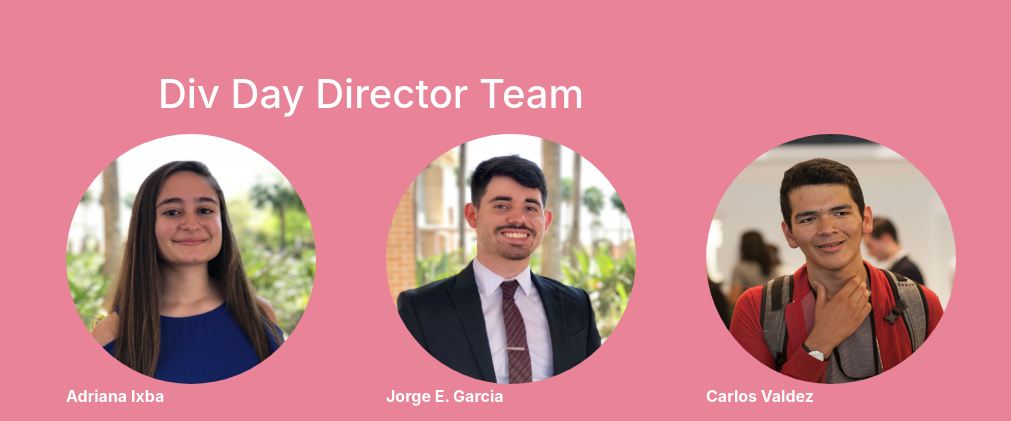
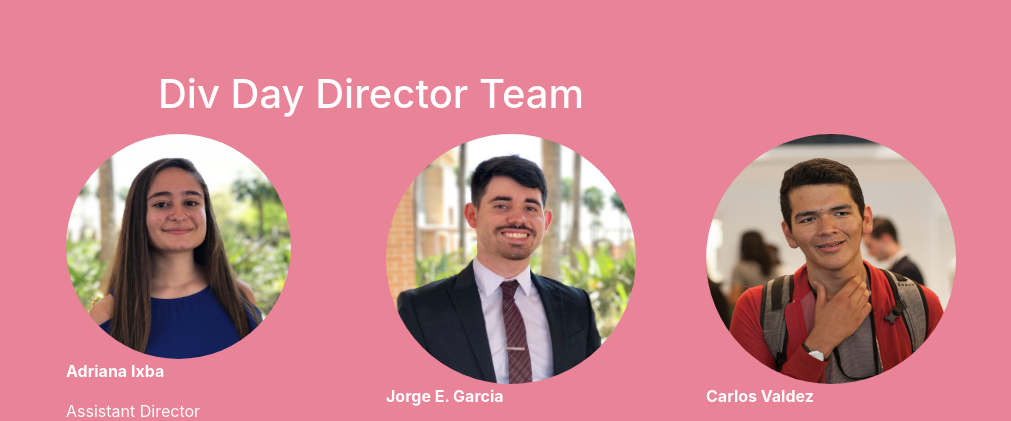
Before and after one commit to mehrdaddarraji/mehrdaddarraji.github.io, a website with bundled scripts: page index.html in a window 1280 px wide. Shown: the part 4120-4541 px from the top of the page, 269-1280 px from the left. Built offline with nearby package versions, Linux system fonts and the light colour scheme; files whose address does not match are found by name.

Commit message:
fixed adriana image

```diff
--- a/index.html
+++ b/index.html
@@ -357,7 +357,7 @@
             <p>Director</p>
           </div>
           <div class="col">
-            <img class="rounded-circle" src="img/Adriana-Ixba-Assistant-Director.JPG" width="250" height="250">
+            <img class="rounded-circle" src="img/Adriana-Ixba-Assistant-Director.JPG" width="225" height="225">
             <p><strong>Adriana Ixba</strong></p>
             <p>Assistant Director</p>
           </div>
```
